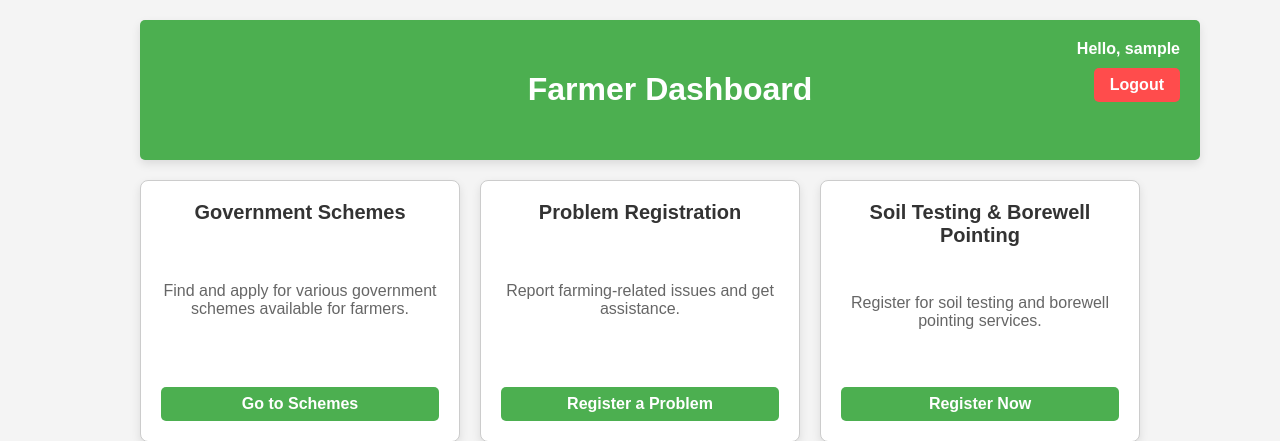
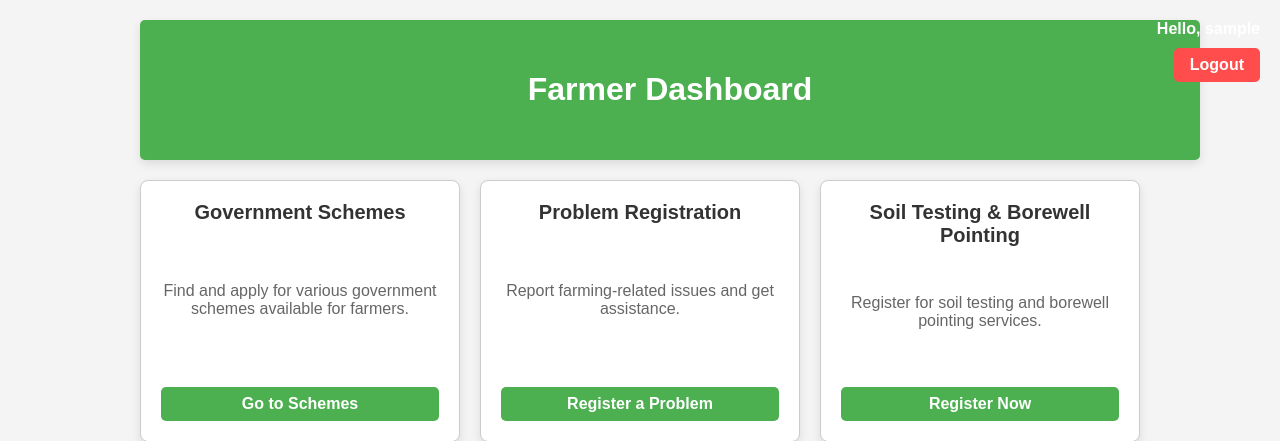
Before and after one commit to suraj-bv/Shridevi-Hackathon, a Flask app: template templates/farmer_homepage.html in a window 1280 px wide. Shown: the top 441 px of the page. Run offline with Flask 3, Linux system fonts and the light colour scheme; the template is opened without the code that fills it: most values are stand-ins (such as "Sample title", 1, 10 or a date in 2020); some libraries are stand-ins or nearby versions.

Commit message:
First Round

```diff
--- a/static/style.css
+++ b/static/style.css
@@ -19,7 +19,6 @@ body {
     color: white;
     padding: 30px; /* Increased padding for a larger banner */
     border-radius: 5px;
-    position: relative;
     width: 100%; /* Full width */
     box-shadow: 0 4px 10px rgba(0, 0, 0, 0.1);
 }
```
